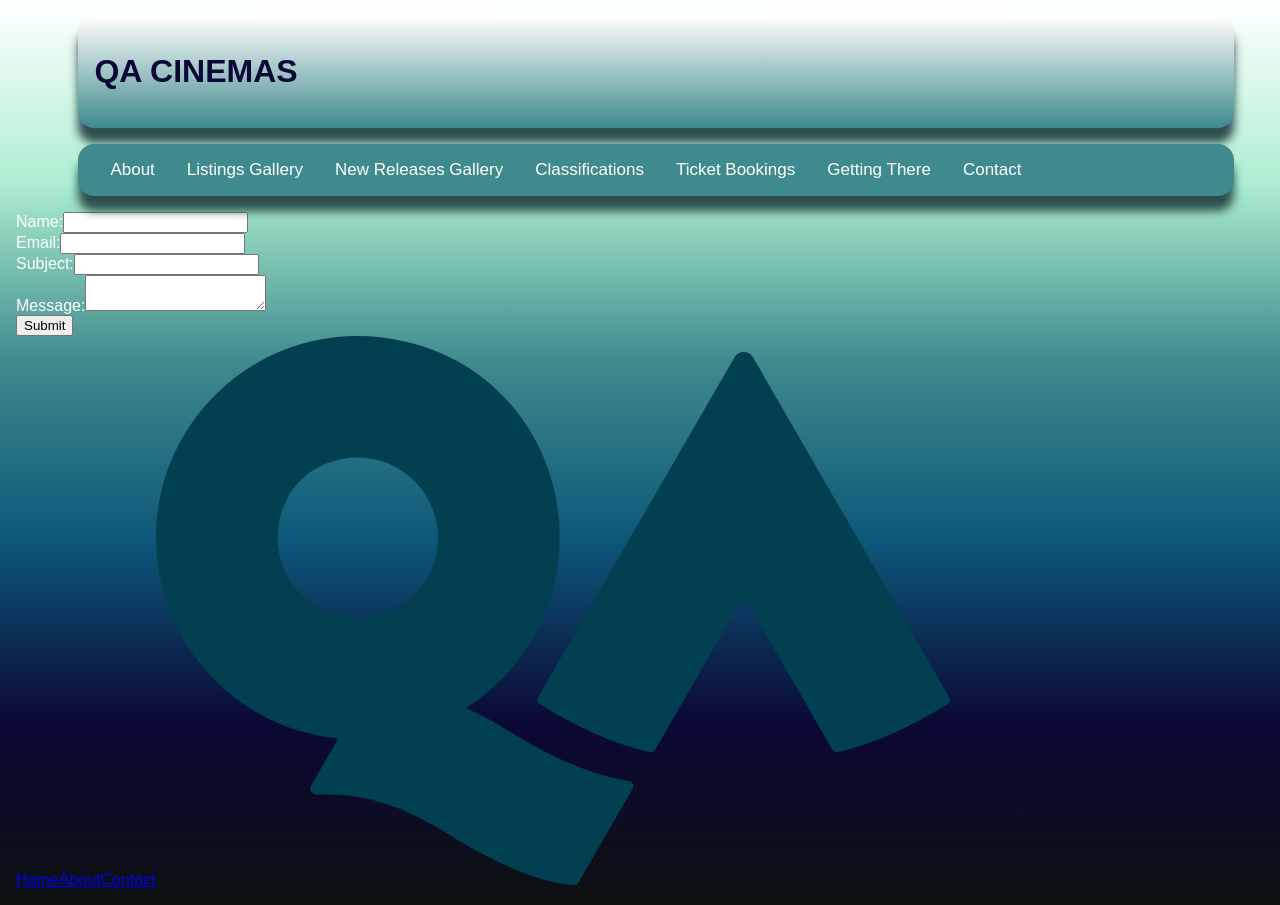
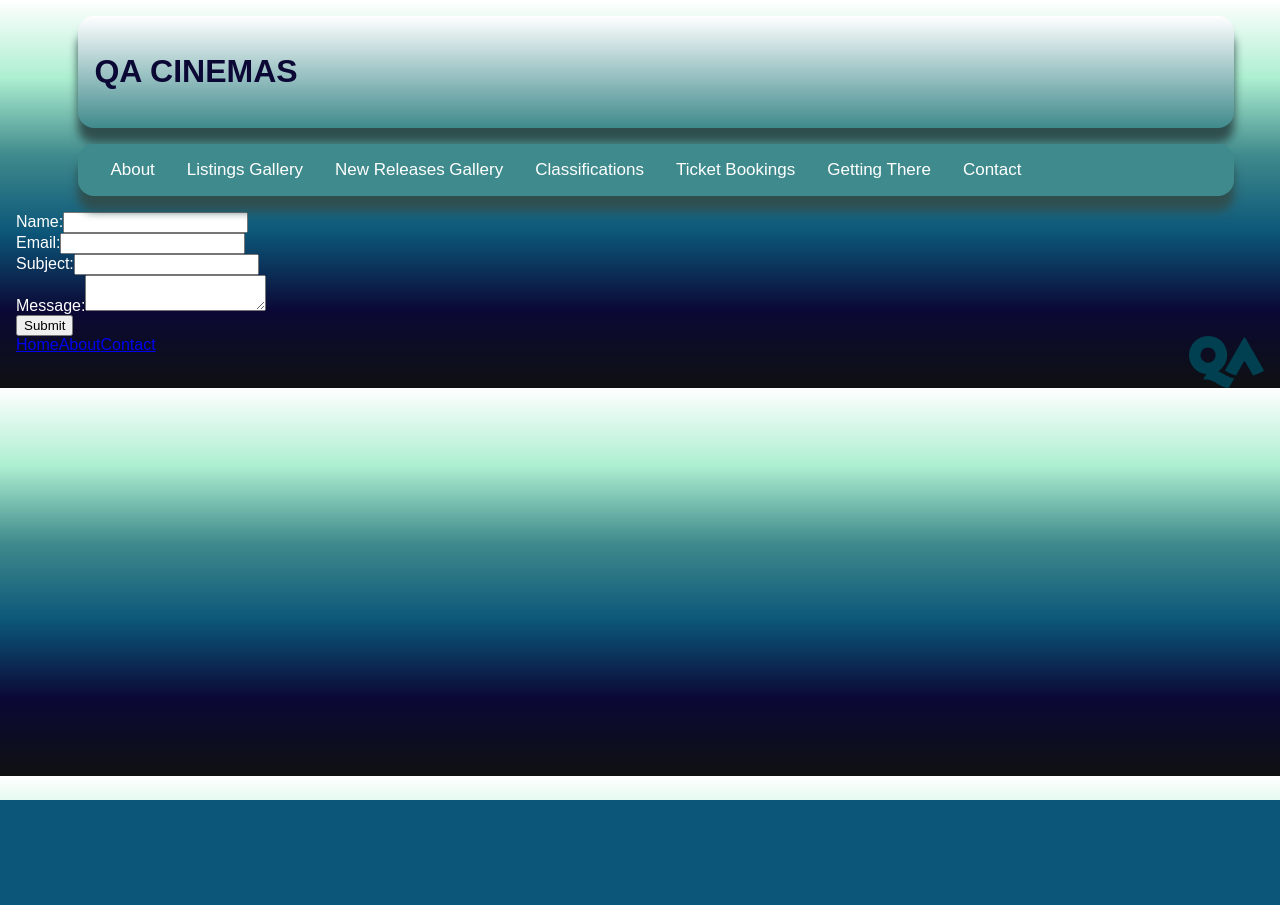
Before and after one commit to Callum-Robinson/QA-Cinema-Project-FrontEnd, a React (Create React App) app: page / in a window 1280 px wide. After the commit the page ends 800 px from the top, so only its background shows below. Built offline with nearby package versions, Linux system fonts and the light colour scheme.

Commit message:
added styles for the logo

```diff
--- a/src/App.css
+++ b/src/App.css
@@ -48,3 +48,8 @@ body {
   background-color: #ADEFD1FF;
   color: #0B0835;
 }
+
+#logo {
+  float:right;
+  width: 6%;
+}
```
